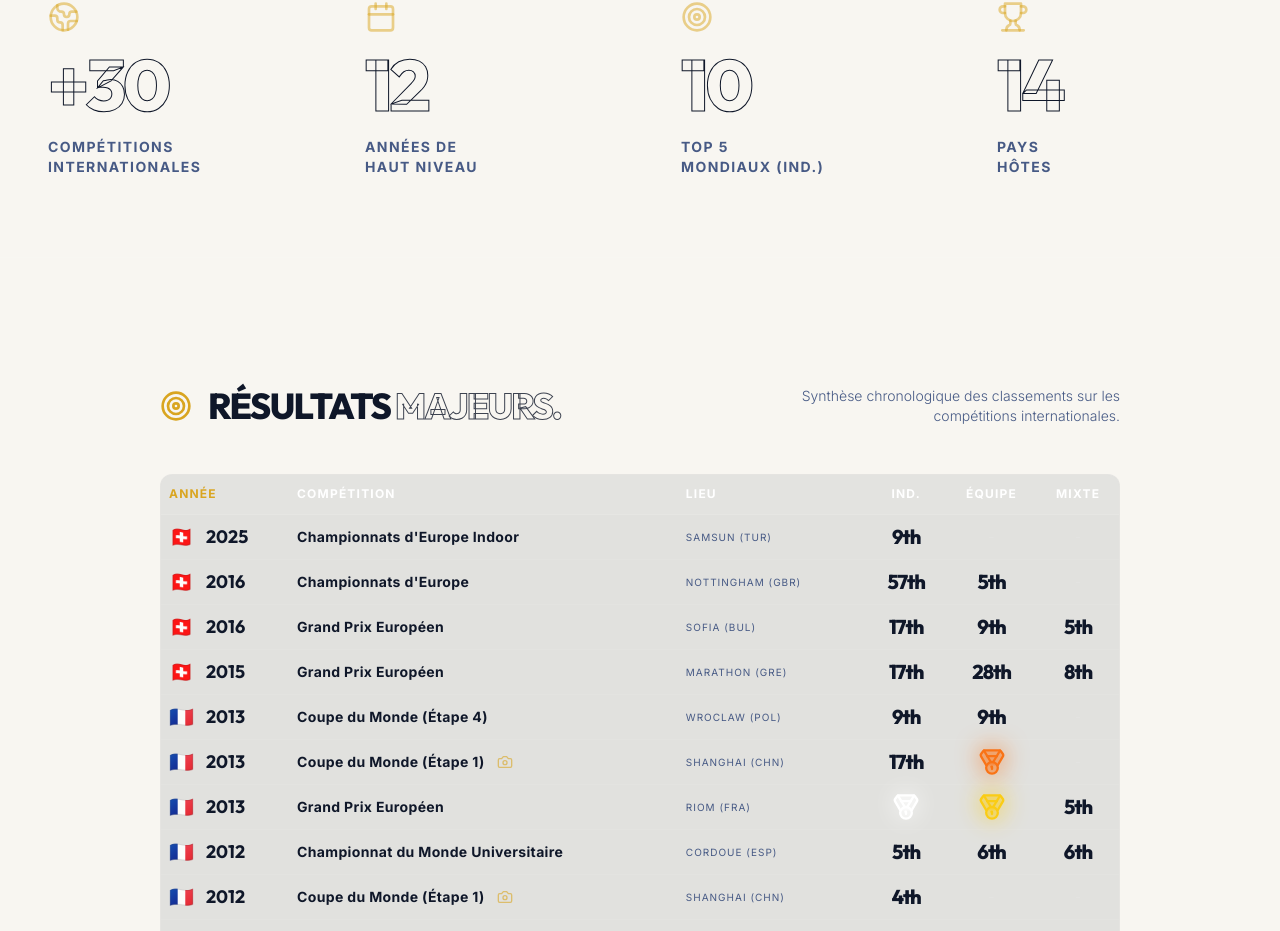
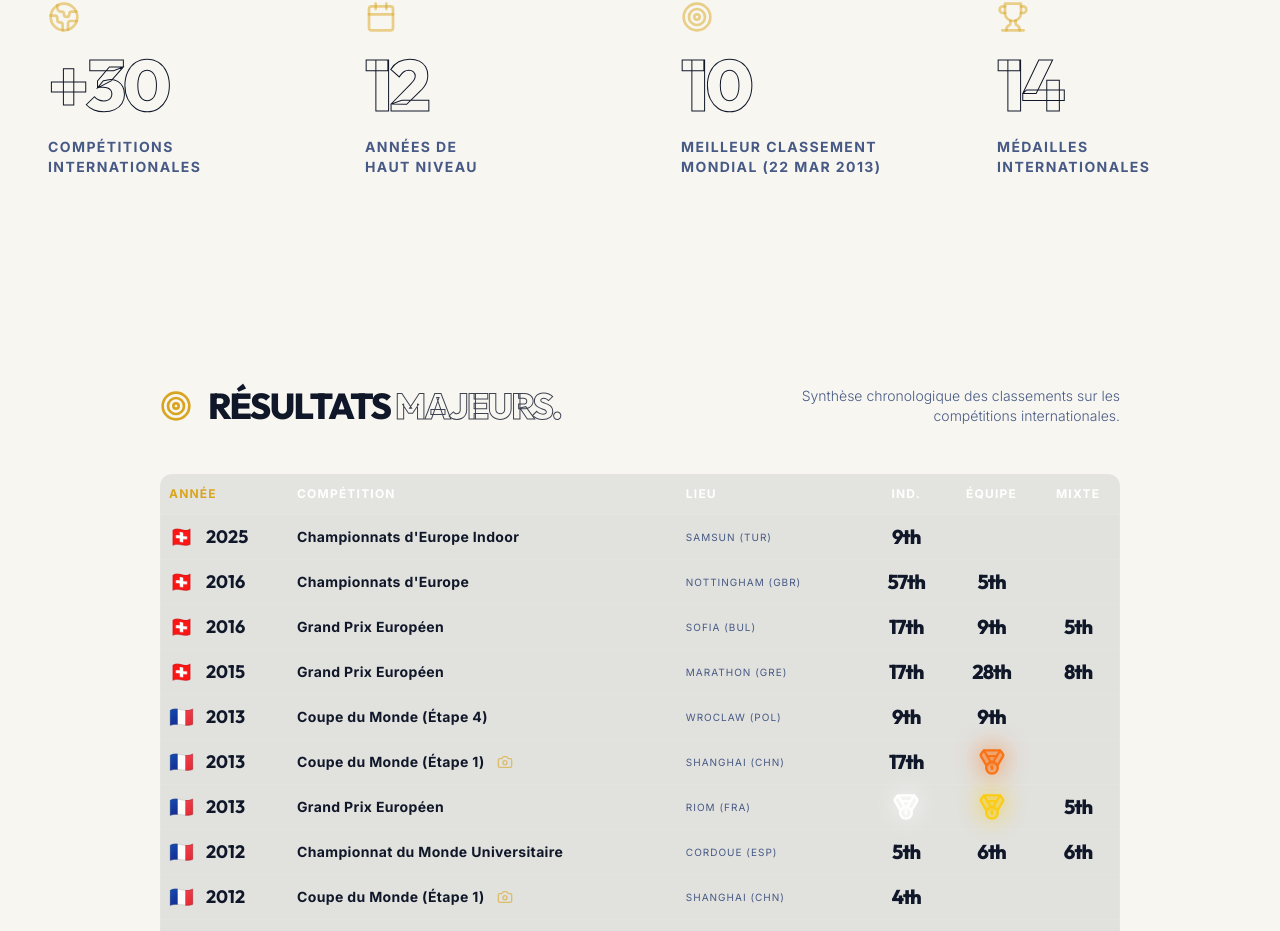
Before and after one commit to nc7hmwtkz4-dot/sg-335882f0-675b-4301-b1b4-dec62524d52d-1777717981, a Next.js app: page /palmares in a window 1280 px wide. Shown: the part 1232-2163 px from the top of the page. Built offline with nearby package versions, Linux system fonts and the light colour scheme.

Commit message:
feat(ui): update key statistics

```diff
--- a/src/pages/palmares.tsx
+++ b/src/pages/palmares.tsx
@@ -236,12 +236,12 @@ export default function Palmares() {
             <div className="space-y-4 px-4">
               <Target className="w-8 h-8 text-accent/50" />
               <p className="text-5xl md:text-7xl font-heading font-extrabold tracking-tighter text-transparent [-webkit-text-stroke:1px_theme(colors.foreground)]">10</p>
-              <p className="text-sm font-bold uppercase tracking-widest text-muted-foreground">Top 5<br />Mondiaux (Ind.)</p>
+              <p className="text-sm font-bold uppercase tracking-widest text-muted-foreground">Meilleur Classement<br />Mondial (22 Mar 2013)</p>
             </div>
             <div className="space-y-4 px-4">
               <Trophy className="w-8 h-8 text-accent/50" />
               <p className="text-5xl md:text-7xl font-heading font-extrabold tracking-tighter text-transparent [-webkit-text-stroke:1px_theme(colors.foreground)]">14</p>
-              <p className="text-sm font-bold uppercase tracking-widest text-muted-foreground">Pays<br />Hôtes</p>
+              <p className="text-sm font-bold uppercase tracking-widest text-muted-foreground">Médailles<br />Internationales</p>
             </div>
           </div>
         </div>
```
